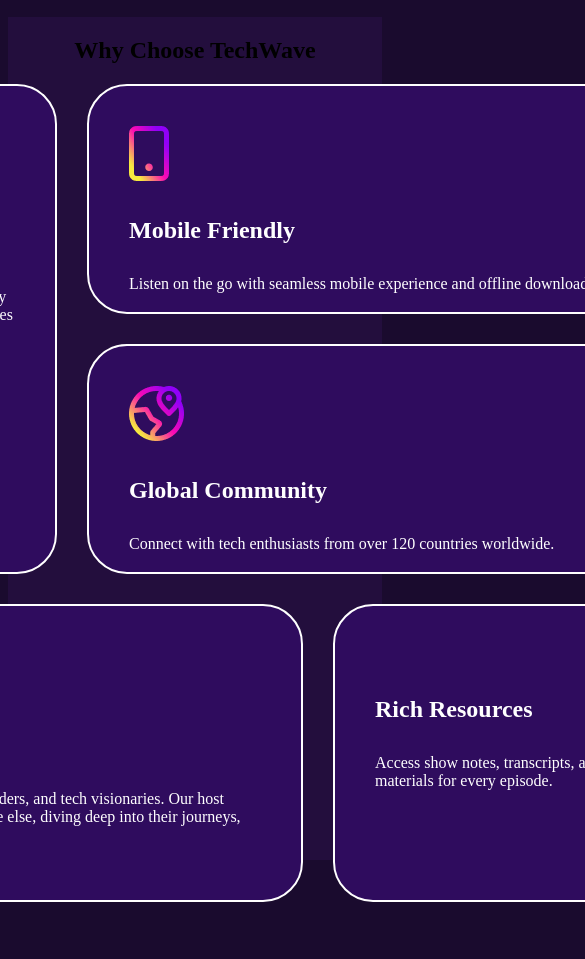
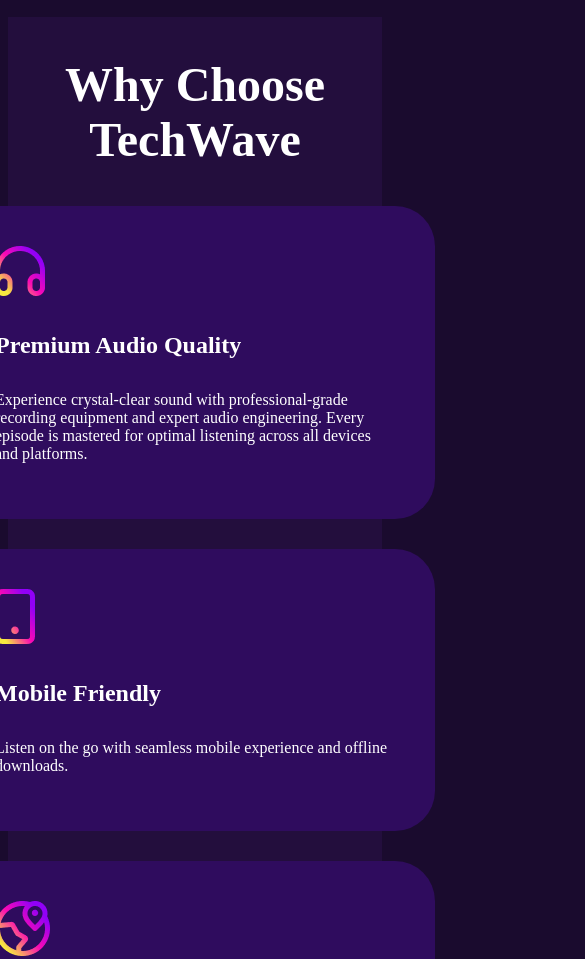
Before and after one commit to CodeWithRaihan/Techwave-A2, a plain HTML site: page index.html in a window 390 px wide. Shown: the part 1431-2390 px from the top of the page, 585 px wide, since content can reach past the window. Before the commit the page ends 2333 px from the top, so only its background shows below. Drawn offline with Linux system fonts and the light colour scheme.

Commit message:
added the section two part

```diff
--- a/index.html
+++ b/index.html
@@ -86,7 +86,7 @@
          </section>
          <!-- section two -->
           <section class="section_two">
-                  <h1>Why Choose TechWave</h1>
+                  <h1 class="card_section_titel">Why Choose TechWave</h1>
                   <div class="card_layout" style="color: white;">
                        <div class="card_box long_layout card_one">
                                <img src="assets/headphone.png" alt="">
@@ -112,14 +112,10 @@
                                <p>Get unprecedented access to industry titans, startup founders, and tech visionaries. Our host secures exclusive conversations you won't find anywhere else, diving deep into their journeys, failures, and success strategies.</p>
                        </div>
                        <div class="card_box mini_layout ">
-                               <img src="assets/re" alt="">
+                               <img src="assets/resource.png" alt="">
                                <h4>Rich Resources</h4>
                                <p>Access show notes, transcripts, and additional learning materials for every episode.</p>
                        </div>
-
-
-
-
                   </div>
           </section>
     </main>
--- a/styles/Teach_wave.css
+++ b/styles/Teach_wave.css
@@ -215,26 +215,18 @@
       background-color: rgb(35,14,61);
 }
 .card_layout{
-      width: 1200px;
-      height: 776px;
+      max-width:1200px;
+
       display: grid;
       grid-template-columns: repeat(5, 1fr);
       grid-template-rows: repeat(5, 100px);
       gap: 30px;
       justify-content: center;
 
+}
 
-}
-.card_one{
+.card_box{
 
-}
-.card_two{
-
-
-
-}
-.card_box{
-      border: 2px solid white;
       background-color: rgb(47, 12, 94);
       border-radius: 40px;
       padding: 40px;
@@ -265,8 +257,14 @@
       grid-column: span 2;
       grid-row: span 2;
 }
+.card_section_titel{
+      color: white;
+      font-weight: 700;
+      font-size: 3rem;
+      text-align: center;
+}
 /* responsive for small device */
-@media screen and (max-width:576px) {
+@media screen and (max-width:768px) {
     .nav_bar{
          justify-content: space-between;
          padding: 10px  20px;
@@ -315,6 +313,17 @@
       grid-template-columns: repeat(2, 1fr);
       padding:  20px;
       gap: 40px;
+      justify-items: center;
+      align-items: center;
    }
-
+   /* section two  */
+   .card_layout{
+      display: flex;
+      flex-direction: column;
+      justify-content: center;
+      align-items: center;
+   }
+  .card_box{
+      width: 400px;
+  }
 }
```
